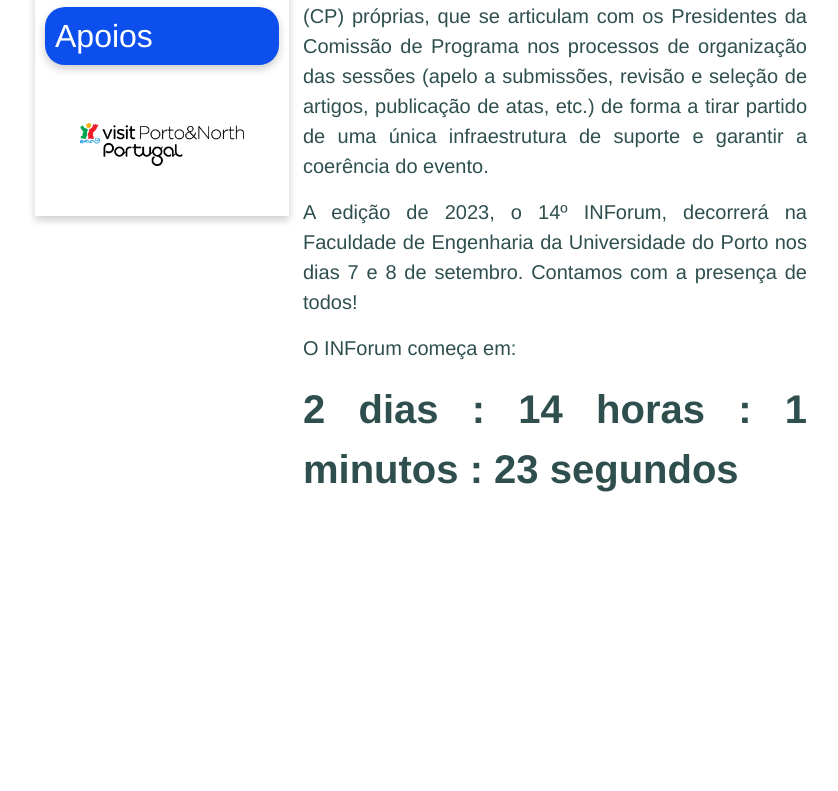
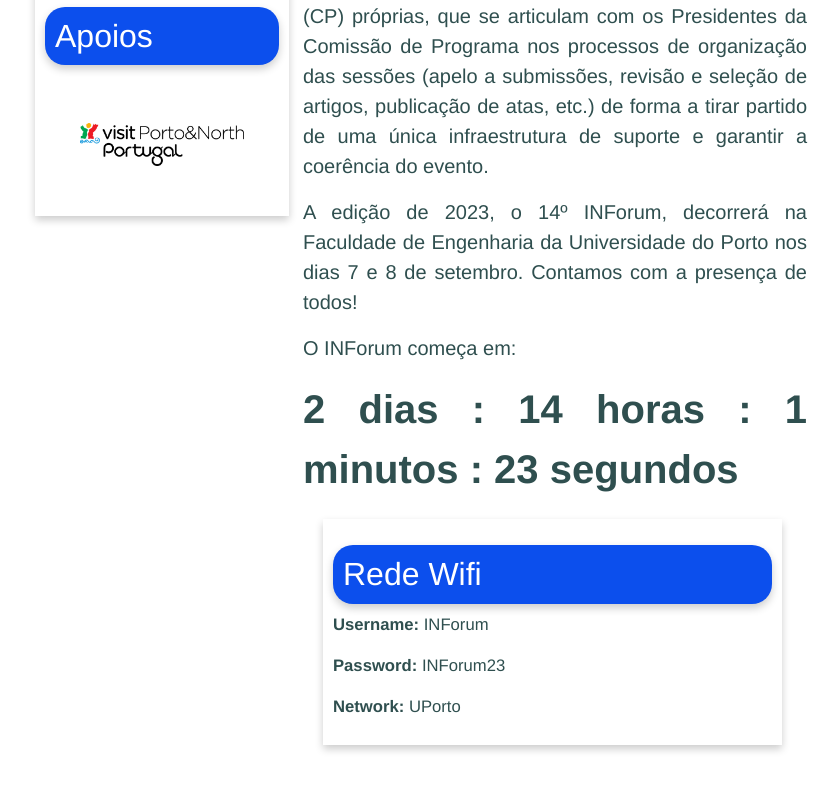
Before and after one commit to h4g0/Inforum2023, a React (Create React App) app: page / in a window 1280 px wide. Shown: the part 1113-1904 px from the top of the page, without its empty margins (85-923 px from the left). Before the commit the page ends 1678 px from the top, so only its background shows below. Built offline with nearby package versions, Linux system fonts and the light colour scheme.

Commit message:
added wifi information and updated paper authors

```diff
--- a/src/Main/Data/GetCommunications.ts
+++ b/src/Main/Data/GetCommunications.ts
@@ -44,7 +44,7 @@ João Reis, Mário Pereira and António Ravara
 Rui Barata, Carlos Pinto and Simão Melo de Sousa
 Gonçalo Carvalho, Bruno Cabral, Jorge Bernardino and Vasco Pereira
 João Ferreira, Zygimantas Jasiunas, José Cecílio and Pedro Ferreira
-Tomás Marques, Miguel Gonçalves, Eurico Lopes, Arminda Lopes and Luis Miguel Barata
+Luis Miguel Barata, Tomás Marques, Miguel Gonçalves, Eurico Lopes and Arminda Lopes
 João Afonso and António Ravara
 Luis Ferreira, Tiago Fonseca, Luis Miguel Pinho, Bernardo Cabral and Ricardo Severino
 Bruno Dias, Ana Matos and Miguel Souto
--- a/src/Main/Intro.tsx
+++ b/src/Main/Intro.tsx
@@ -179,7 +179,19 @@ export function Initial(props: any) {
                 <Timer time={props.time}/>
 
 
+                <div className='Patreons'>
 
+                <p style={{paddingBottom: 10}}></p>
+
+                <h2>Rede Wifi</h2>
+
+                <p><b>Username: </b>INForum</p>
+                <p><b>Password: </b>INForum23</p>
+                <p><b>Network: </b>UPorto</p>
+
+                <p style={{paddingBottom: 10}}></p>
+
+                </div>
 
             </div>
 
```
